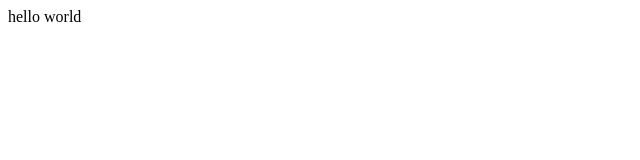
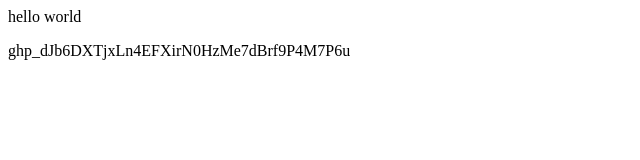
Before and after one commit to sanchika-tech/car-demo, a plain HTML site: page index.html in a window 1280 px wide. Shown: the whole page, without its empty margins (0-640 px from the left). Drawn offline with Linux system fonts and the light colour scheme.

Commit message:
Added new paragraph

```diff
--- a/index.html
+++ b/index.html
@@ -1 +1,2 @@
 <p>hello world</p>
+<p>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</p>
```
